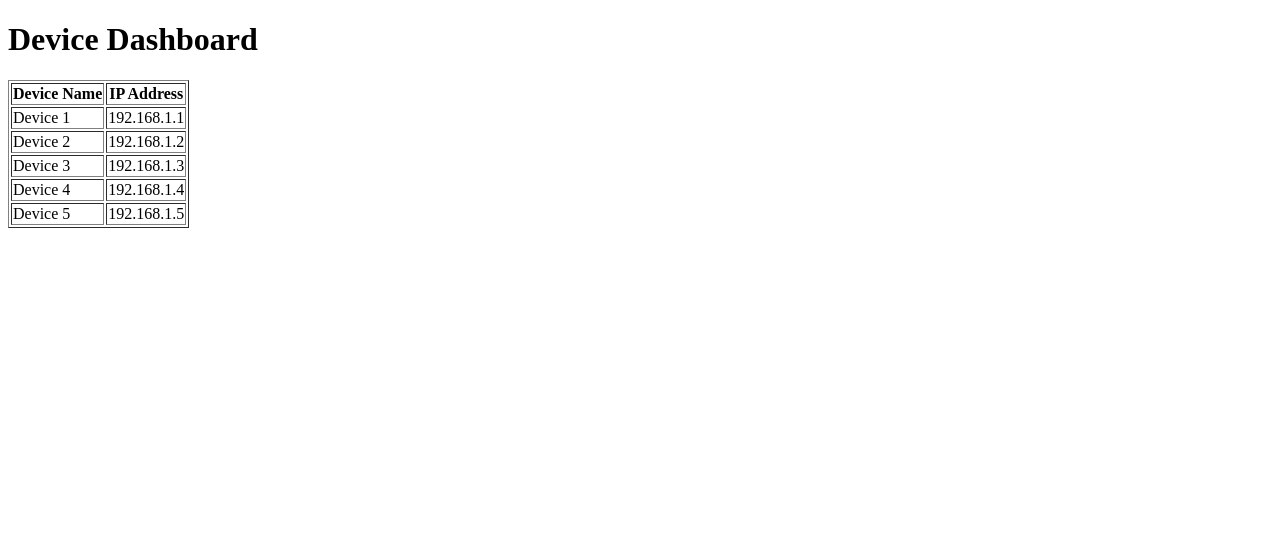
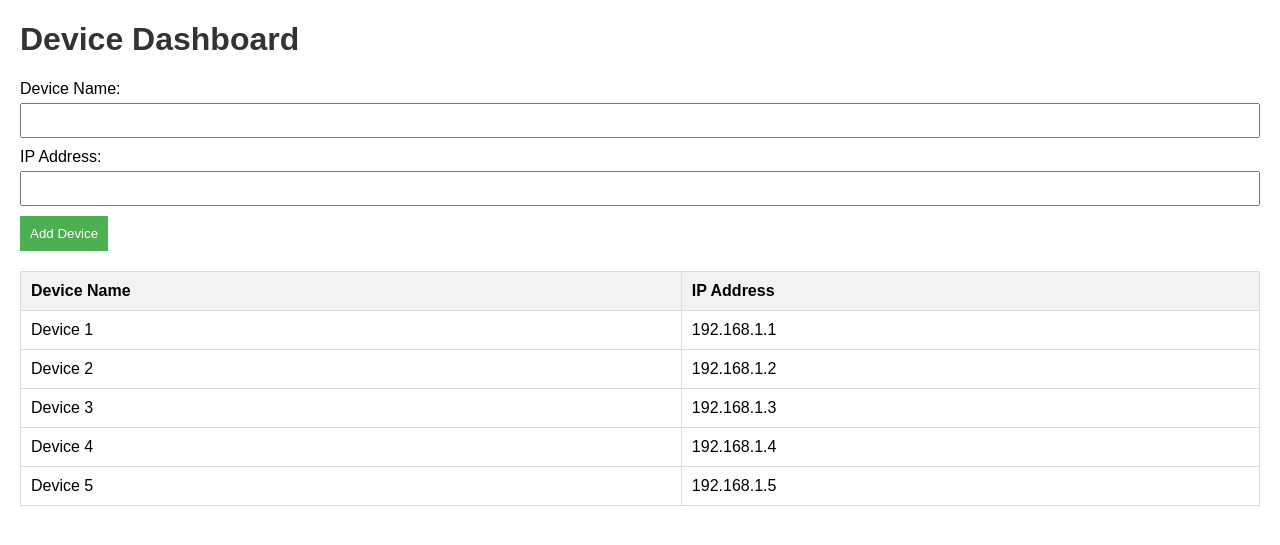
Before and after one commit to akhilvp07/dash, a Flask app: page / in a window 1280 px wide. Shown: the top 545 px of the page. Run offline with Flask 3, Linux system fonts and the light colour scheme.

Commit message:
Formatting the page
Fix:
    Added styling
    Add device button

```diff
--- a/app.py
+++ b/app.py
@@ -1,6 +1,9 @@
-from flask import Flask, render_template
+from flask import Flask, jsonify, render_template, request
 
 app = Flask(__name__)
+
+# Define the host variable
+HOST = '192.168.0.108'
 
 # Dummy data for demonstration purposes
 devices = [
@@ -15,5 +18,16 @@ devices = [
 def index():
     return render_template('dashboard.html', devices=devices)
 
+@app.route('/add_device', methods=['POST'])
+def add_device():
+    data = request.get_json()
+    new_device = {
+        'name': data['name'],
+        'ip': data['ip']
+    }
+    devices.append(new_device)
+    return jsonify(devices)
+
 if __name__ == '__main__':
-    app.run(debug=True)
+    # Change the host parameter to your desired IP address
+    app.run(host=HOST, port=5000, debug=True)
--- /dev/null
+++ b/static/style.css
@@ -0,0 +1,58 @@
+/* static/style.css */
+
+body {
+    font-family: Arial, sans-serif;
+    margin: 20px;
+}
+
+h1 {
+    color: #333;
+}
+
+table {
+    width: 100%;
+    border-collapse: collapse;
+    margin-top: 20px;
+}
+
+th, td {
+    padding: 10px;
+    border: 1px solid #ddd;
+    text-align: left;
+}
+
+th {
+    background-color: #f2f2f2;
+}
+
+tr:hover {
+    background-color: #f5f5f5;
+}
+
+form {
+    margin-top: 20px;
+}
+
+label {
+    display: block;
+    margin-bottom: 5px;
+}
+
+input {
+    padding: 8px;
+    margin-bottom: 10px;
+    width: 100%;
+    box-sizing: border-box;
+}
+
+button {
+    padding: 10px;
+    background-color: #4CAF50;
+    color: white;
+    border: none;
+    cursor: pointer;
+}
+
+button:hover {
+    background-color: #45a049;
+}
--- a/templates/dashboard.html
+++ b/templates/dashboard.html
@@ -4,10 +4,20 @@
     <meta charset="UTF-8">
     <meta name="viewport" content="width=device-width, initial-scale=1.0">
     <title>Device Dashboard</title>
+    <link rel="stylesheet" href="{{ url_for('static', filename='style.css') }}">
 </head>
 <body>
     <h1>Device Dashboard</h1>
-    <table border="1">
+    <form id="addDeviceForm">
+        <label for="deviceName">Device Name:</label>
+        <input type="text" id="deviceName" name="deviceName" required>
+
+        <label for="deviceIP">IP Address:</label>
+        <input type="text" id="deviceIP" name="deviceIP" required>
+
+        <button type="button" onclick="addDevice()">Add Device</button>
+    </form>
+    <table>
         <thead>
             <tr>
                 <th>Device Name</th>
@@ -23,5 +33,51 @@
             {% endfor %}
         </tbody>
     </table>
+    <!-- <button type="button" onclick="addDevice()">Add Device</button> -->
+    <script>
+        document.addEventListener("DOMContentLoaded", function () {
+            loadDevices();
+        });
+
+        function addDevice() {
+            var deviceName = document.getElementById("deviceName").value;
+            var deviceIP = document.getElementById("deviceIP").value;
+
+            fetch('http://${HOST}:5000/add_device', {
+                method: 'POST',
+                headers: {
+                    'Content-Type': 'application/json',
+                },
+                body: JSON.stringify({ name: deviceName, ip: deviceIP }),
+            })
+            .then(response => response.json())
+            .then(data => {
+                // Update the table with the new data
+                updateTable(data);
+
+                // Clear the form inputs
+                document.getElementById("addDeviceForm").reset();
+            });
+        }
+
+        function loadDevices() {
+            fetch('http://${HOST}:5000/')
+            .then(response => response.json())
+            .then(data => {
+                // Update the table with the loaded data
+                updateTable(data);
+            });
+        }
+
+        function updateTable(data) {
+            var tableBody = document.querySelector("table tbody"); // Corrected selector
+            tableBody.innerHTML = "";  // Clear existing rows
+
+            data.forEach(function (device) {
+                var newRow = "<tr><td>" + device.name + "</td><td>" + device.ip + "</td></tr>";
+                tableBody.innerHTML += newRow;
+            });
+        }
+    </script>
 </body>
 </html>
```
Also changed, not shown: README.md.
